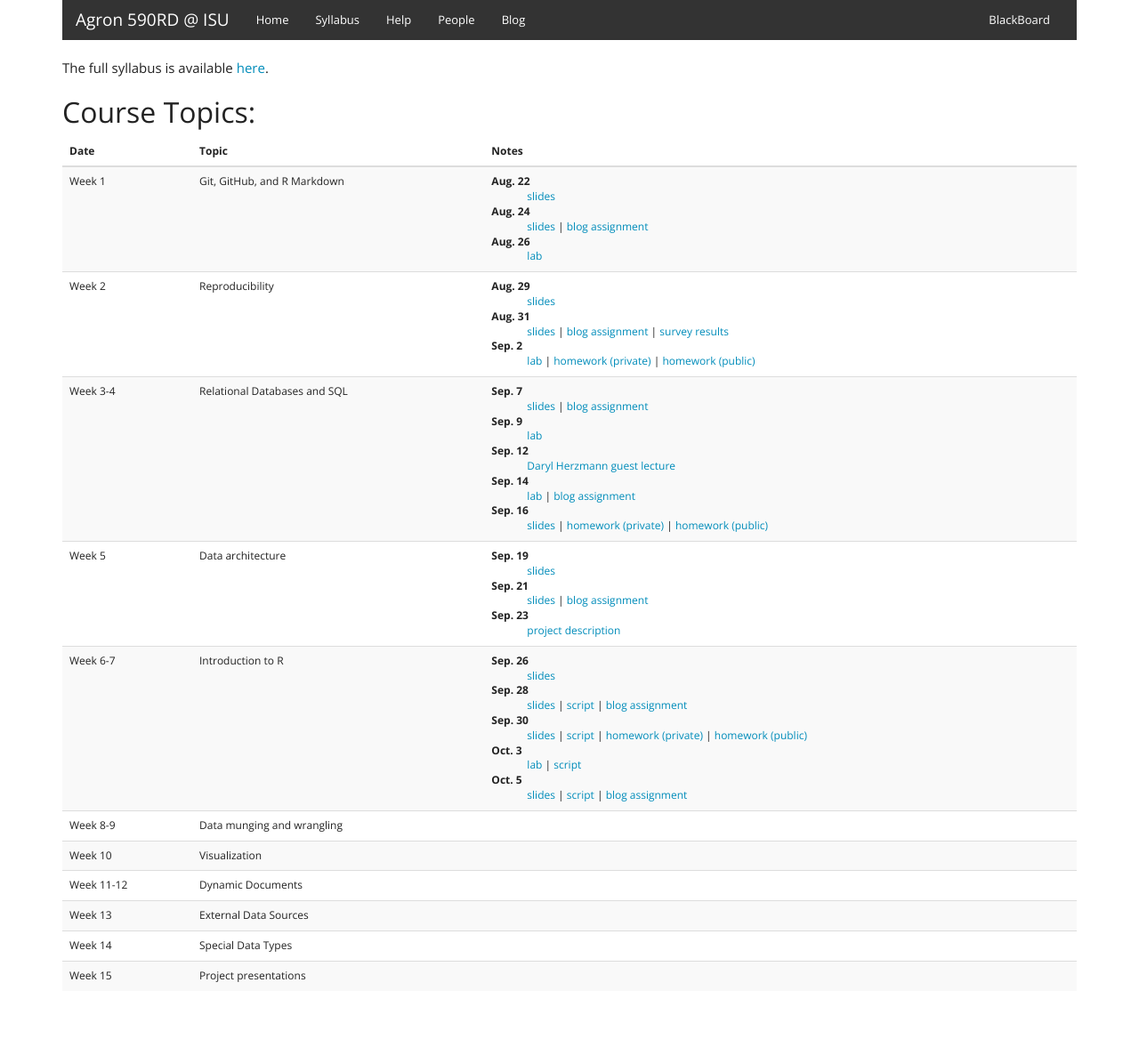
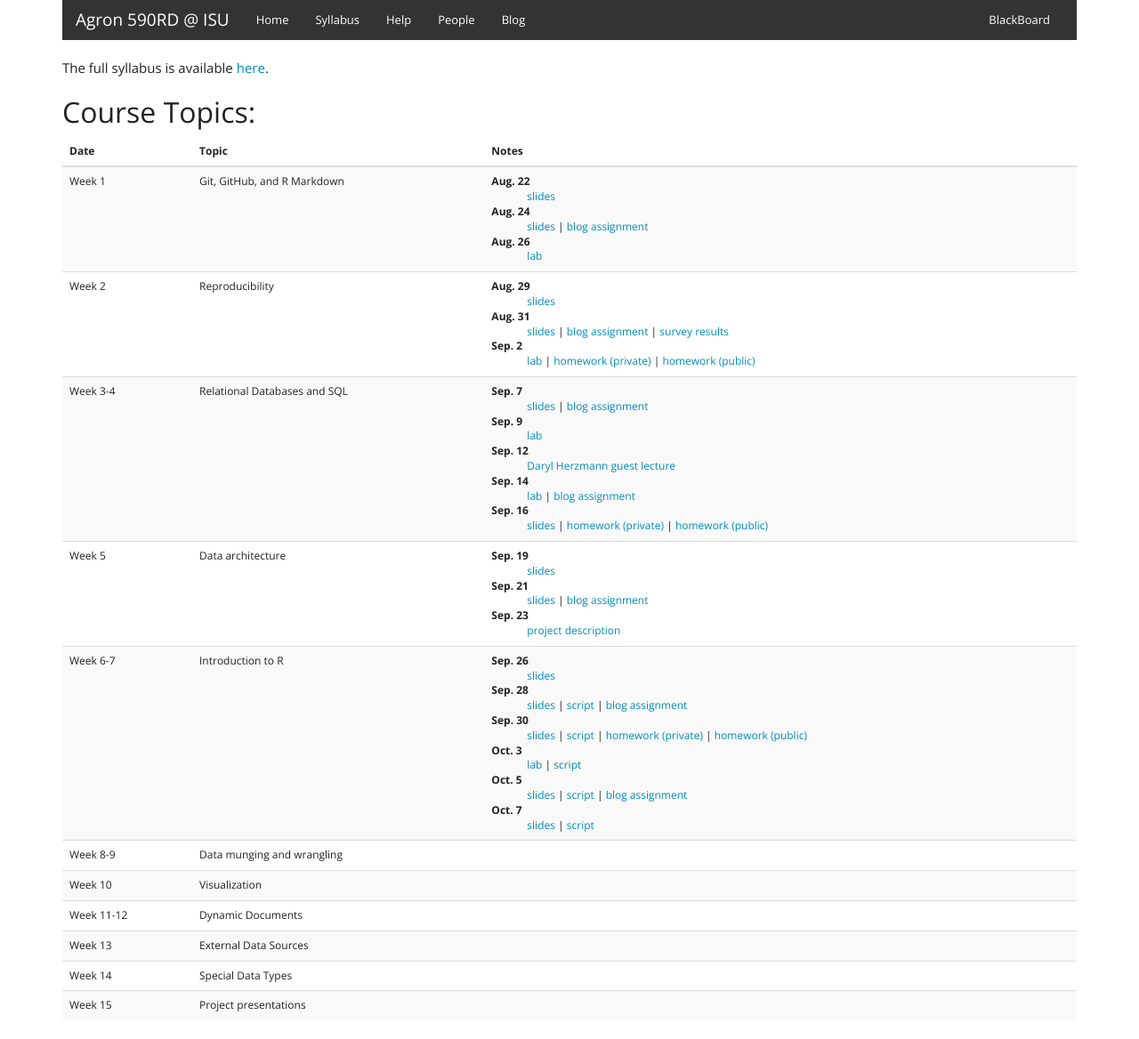
Before and after one commit to agron590-ISU/agron590-ISU.github.io, a Jekyll site: the page built from syllabus.html, in a window 1280 px wide. Shown: the whole page at 89% size. Built offline with Jekyll 4.4.1, drawn with Linux system fonts in a browser that asks for light colours; before the commit the page ends 1135 px from its top, so only the background shows below that.

Commit message:
add links

```diff
--- a/syllabus.html
+++ b/syllabus.html
@@ -92,6 +92,8 @@
           <dd><a href="../lab/week_06/slides.html" target=_blank>lab</a> | <a href="../lab/week_06/script.R" target=_blank>script</a></dd>
           <dt>Oct. 5</dt>
           <dd><a href="../materials/week_07/dataframes/slides.html" target=_blank>slides</a> | <a href="../lab/week_07/dataframes/script.R" target=_blank>script</a> | <a href="https://github.com/agron590-ISU/blog/tree/master/07" target=_blank>blog assignment</a></dd>
+          <dt>Oct. 7</dt>
+          <dd><a href="../materials/week_07/programming/slides.html" target=_blank>slides</a> | <a href="../lab/week_07/programming/script.R" target=_blank>script</a></dd>
           </dl>
         </td>
       </tr>
```
